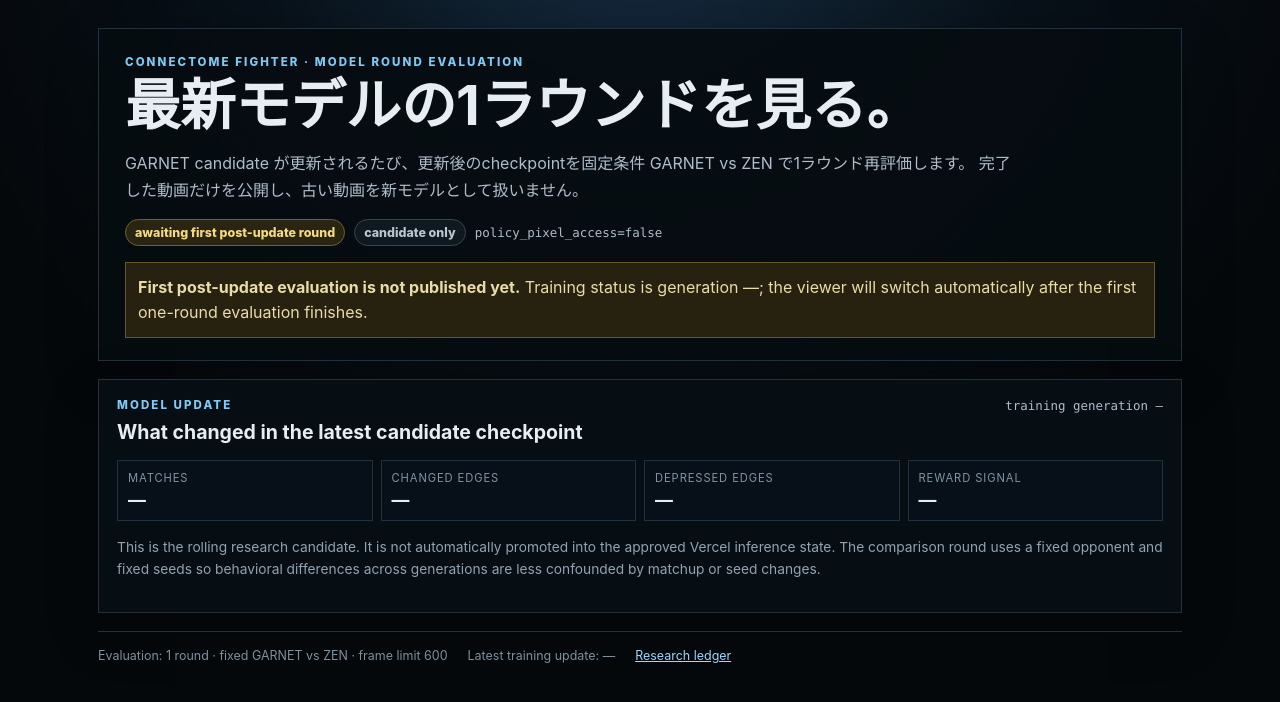
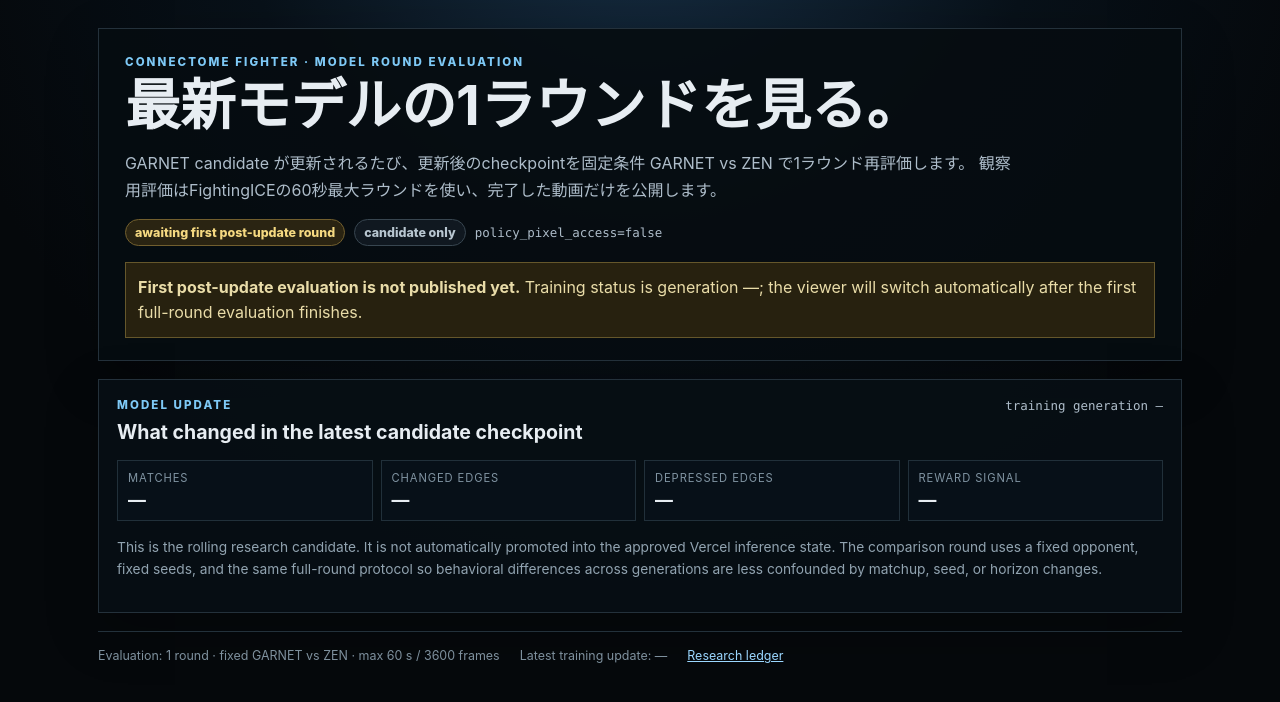
Before and after one commit to Unjuno/connectome-fighter, a Next.js app: page / in a window 1280 px wide. Shown: the top 702 px of the page. Built offline with nearby package versions, Linux system fonts and the light colour scheme; no server answers.

Commit message:
Show full-round limit and termination reason

```diff
--- a/app/live-client.tsx
+++ b/app/live-client.tsx
@@ -18,6 +18,7 @@
   source_training_run_url?: string | null;
   policy_pixel_access?: boolean;
   evaluation?: {
+    protocol?: string;
     rounds?: number;
     fixed_opponent?: boolean;
     seed_p1?: number;
@@ -31,6 +32,9 @@
     winner?: string;
     p1_hp?: number | null;
     p2_hp?: number | null;
+    elapsed_frame?: number;
+    elapsed_seconds?: number | null;
+    ended_by?: string;
   };
   video?: {
     asset_url?: string;
@@ -107,9 +111,10 @@
 function resultLabel(evaluation: Evaluation | null | undefined) {
   if (!evaluation?.result) return "result pending";
   const winner = evaluation.result.winner ?? "UNKNOWN";
-  if (winner === "DRAW") return "DRAW";
-  if (winner === "UNKNOWN") return "result unknown";
-  return `${winner} wins`;
+  const endedBy = evaluation.result.ended_by ? ` · ${evaluation.result.ended_by.replaceAll("_", " ")}` : "";
+  if (winner === "DRAW") return `DRAW${endedBy}`;
+  if (winner === "UNKNOWN") return `result unknown${endedBy}`;
+  return `${winner} wins${endedBy}`;
 }
 
 function VideoCard({ evaluation, previous = false }: { evaluation: Evaluation; previous?: boolean }) {
@@ -152,13 +157,15 @@
       </div>
 
       <div className="metrics compact-metrics">
-        <div><span>Round limit</span><strong>{fmt(roundLimit)} s</strong></div>
-        <div><span>Frame limit</span><strong>{evaluation.evaluation?.round_frame_limit ?? "—"}</strong></div>
+        <div><span>Configured limit</span><strong>{fmt(roundLimit)} s</strong></div>
+        <div><span>Round elapsed</span><strong>{fmt(evaluation.result?.elapsed_seconds)} s</strong></div>
         <div><span>Video</span><strong>{fmt(evaluation.video?.duration_seconds)} s</strong></div>
         <div><span>State</span><strong className="hash">{evaluation.state_sha256?.slice(0, 10) ?? "—"}</strong></div>
       </div>
 
-      <p className="mono card-foot">Evaluated {when(evaluation.evaluated_at)} · fixed seeds {evaluation.evaluation?.seed_p1 ?? "—"}/{evaluation.evaluation?.seed_p2 ?? "—"}</p>
+      <p className="mono card-foot">
+        {evaluation.evaluation?.round_frame_limit ?? "—"} frame max · {evaluation.evaluation?.protocol ?? "legacy protocol"} · evaluated {when(evaluation.evaluated_at)} · fixed seeds {evaluation.evaluation?.seed_p1 ?? "—"}/{evaluation.evaluation?.seed_p2 ?? "—"}
+      </p>
     </article>
   );
 }
@@ -213,7 +220,7 @@
         <h1>最新モデルの1ラウンドを見る。</h1>
         <p className="lead">
           GARNET candidate が更新されるたび、更新後のcheckpointを固定条件 GARNET vs ZEN で1ラウンド再評価します。
-          完了した動画だけを公開し、古い動画を新モデルとして扱いません。
+          観察用評価はFightingICEの60秒最大ラウンドを使い、完了した動画だけを公開します。
         </p>
         <div className="status-row">
           <span className={`pill ${latest && !evaluationBehind ? "ok" : "warm"}`}>{statusText}</span>
@@ -222,12 +229,12 @@
         </div>
         {evaluationBehind ? (
           <div className="notice">
-            <strong>Model updated.</strong> Candidate generation {training?.generation} exists, but its fixed-condition round video is still being generated. The page keeps generation {latest?.generation} labeled as the previous completed evaluation until the new artifact is complete.
+            <strong>Model updated.</strong> Candidate generation {training?.generation} exists, but its fixed-condition full-round video is still being generated. The page keeps generation {latest?.generation} labeled as the previous completed evaluation until the new artifact is complete.
           </div>
         ) : null}
         {!latest ? (
           <div className="notice">
-            <strong>First post-update evaluation is not published yet.</strong> Training status is generation {training?.generation ?? "—"}; the viewer will switch automatically after the first one-round evaluation finishes.
+            <strong>First post-update evaluation is not published yet.</strong> Training status is generation {training?.generation ?? "—"}; the viewer will switch automatically after the first full-round evaluation finishes.
           </div>
         ) : null}
         {error ? <div className="notice bad-notice">Evaluation API error: {error}</div> : null}
@@ -250,7 +257,7 @@
           <div><span>Reward signal</span><strong>{fmt(training?.signal_summary?.sum, 3)}</strong></div>
         </div>
         <p className="boundary">
-          This is the rolling research candidate. It is not automatically promoted into the approved Vercel inference state. The comparison round uses a fixed opponent and fixed seeds so behavioral differences across generations are less confounded by matchup or seed changes.
+          This is the rolling research candidate. It is not automatically promoted into the approved Vercel inference state. The comparison round uses a fixed opponent, fixed seeds, and the same full-round protocol so behavioral differences across generations are less confounded by matchup, seed, or horizon changes.
         </p>
       </section>
 
@@ -271,7 +278,7 @@
       ) : null}
 
       <footer className="footer">
-        <span>Evaluation: 1 round · fixed GARNET vs ZEN · frame limit 600</span>
+        <span>Evaluation: 1 round · fixed GARNET vs ZEN · max 60 s / 3600 frames</span>
         <span>Latest training update: {when(training?.updated_at)}</span>
         <a href="https://unjuno.github.io/connectome-fighter/">Research ledger</a>
       </footer>
```
